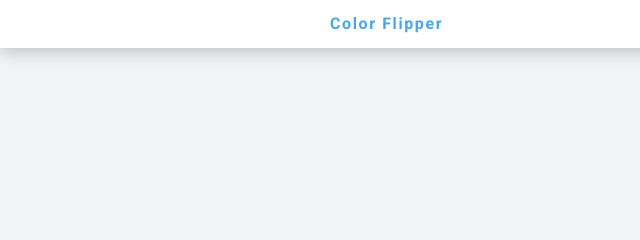
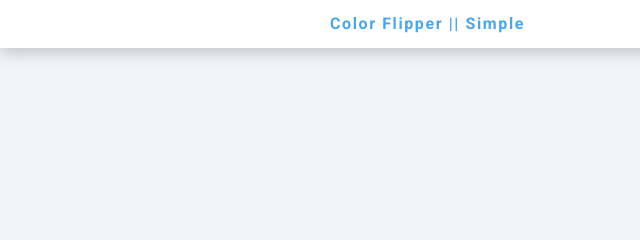
Before and after one commit to koni24/color-flipper, a plain HTML site: page index.html in a window 1280 px wide. Shown: the top 240 px of the page, 0-640 px from the left. Drawn offline with nearby package versions, Linux system fonts and the light colour scheme.

Commit message:
title change

```diff
--- a/index.html
+++ b/index.html
@@ -10,7 +10,7 @@
   <body>
     <nav>
       <div class="nav-center">
-        <h4>color flipper</h4>
+        <h4>color flipper || Simple</h4>
         <ul class="nav-links">
           <li>
             <a href="index.html">simple</a>
```
Also changed, not shown: hex.html (+1 -1 lines).
